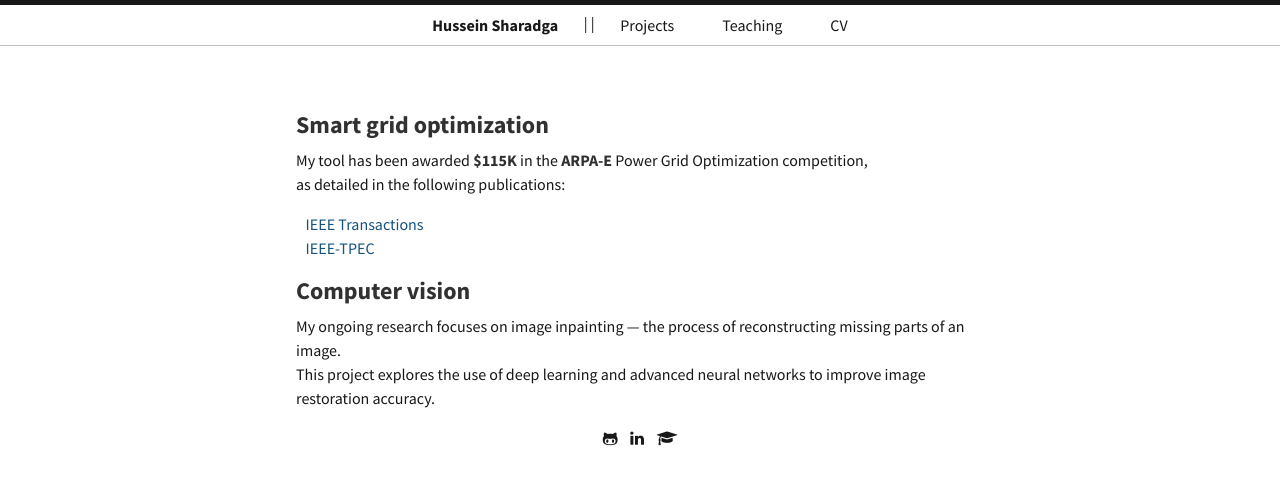
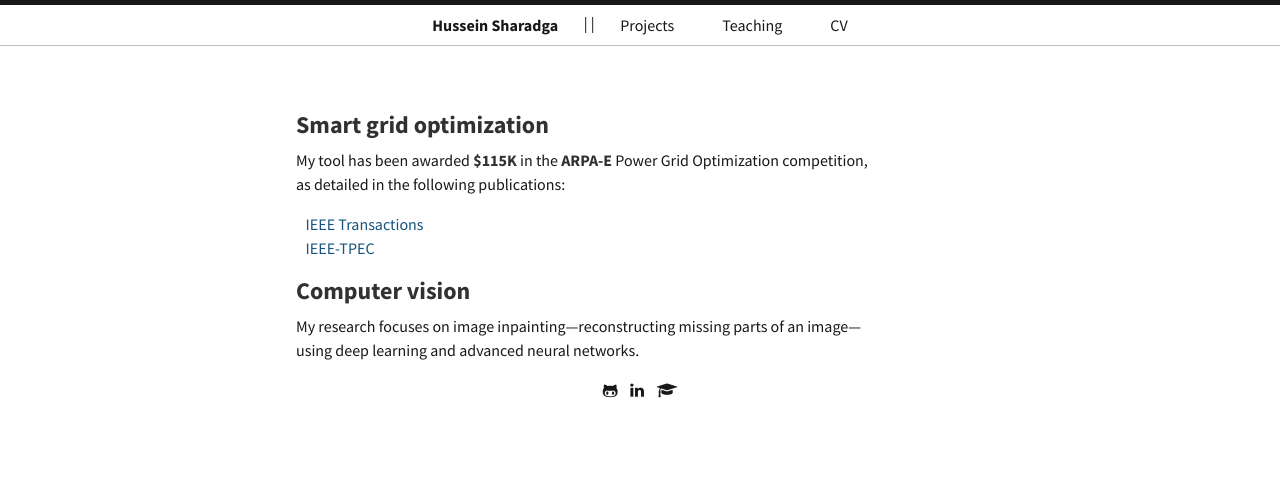
Before and after one commit to hssharadga/hssharadga.github.io, a Jekyll site: the page built from about.md, in a window 1280 px wide. Shown: the top 485 px of the page. Built offline with Jekyll 4.4.1, drawn with Linux system fonts in a browser that asks for light colours; some of the changed lines change nothing that is shown.

Commit message:
Update about.md

```diff
--- a/about.md
+++ b/about.md
@@ -14,8 +14,10 @@
 
 
 ## Computer vision
-My ongoing research focuses on image inpainting — the process of reconstructing missing parts of an image. <br>
-This project explores the use of deep learning and advanced neural networks to improve image restoration accuracy.
+<!-- My ongoing research focuses on image inpainting — the process of reconstructing missing parts of an image. <br>
+This project explores the use of deep learning and advanced neural networks to improve image restoration accuracy. -->
+My research focuses on image inpainting—reconstructing missing parts of an image— <br>
+using deep learning and advanced neural networks.
 
 
 
```
